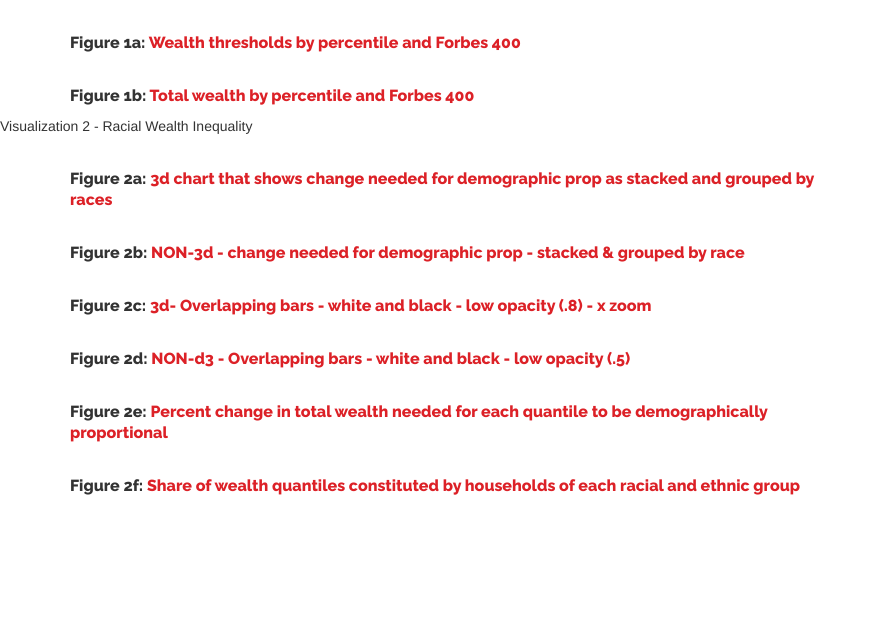
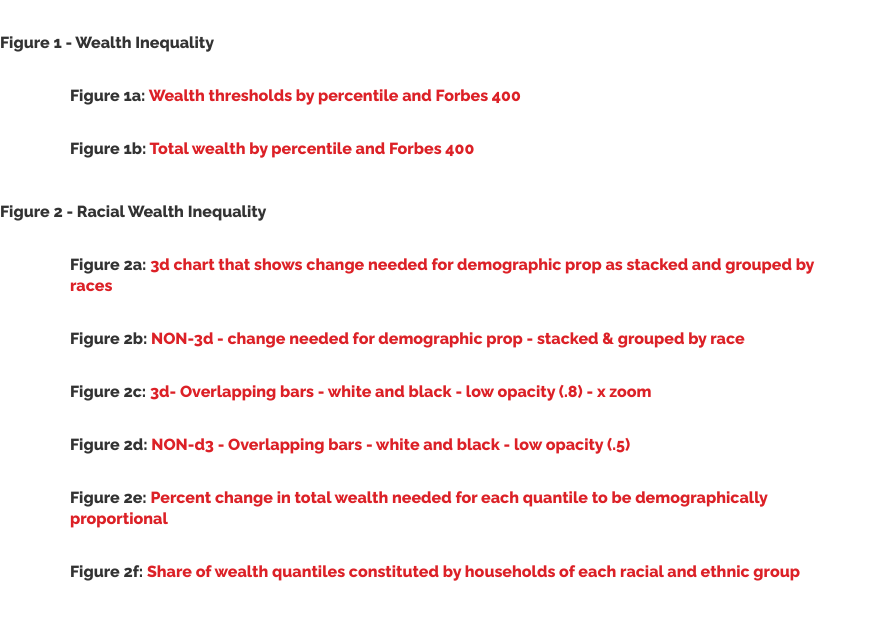
Before and after one commit to AsherDvirDjerassi/RacialWealthGap, a plain HTML site: page index.html in a window 1280 px wide. Shown: the whole page, without its empty margins (0-878 px from the left). Drawn offline with nearby package versions, Linux system fonts and the light colour scheme.

Commit message:
Update index.html

```diff
--- a/index.html
+++ b/index.html
@@ -47,6 +47,9 @@
       }
     </style>
   </head>
+  <h3>
+   Figure 1 - Wealth Inequality
+  </h3>
   <body>
     <div class="container">
       <div class="row">
@@ -64,7 +67,9 @@
       </div>
     </div>
   </body>
-    Visualization 2 - Racial Wealth Inequality
+  <h3>
+   Figure 2 - Racial Wealth Inequality
+  </h3>
   <body>
     <div class="container">
       <div class="row">
```
